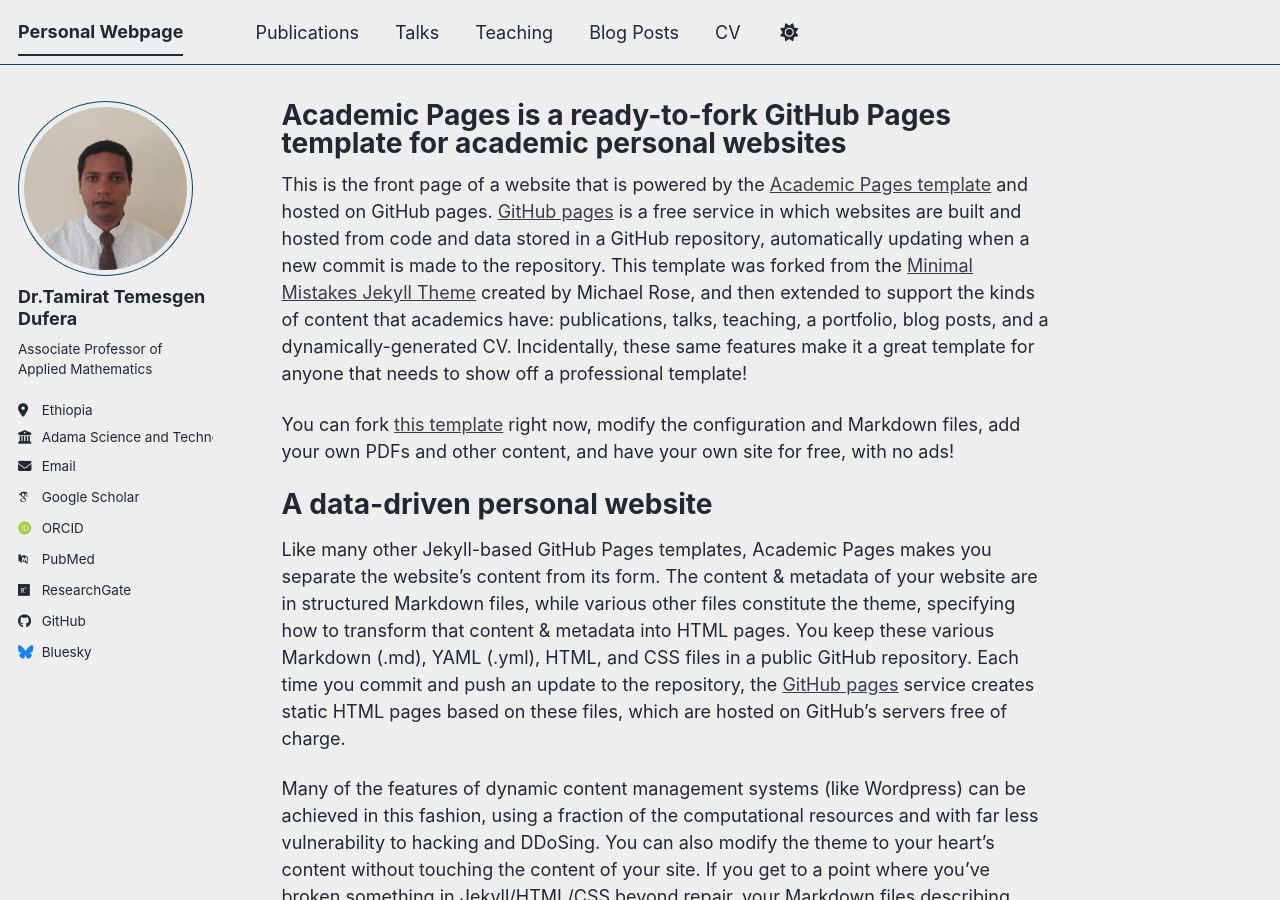
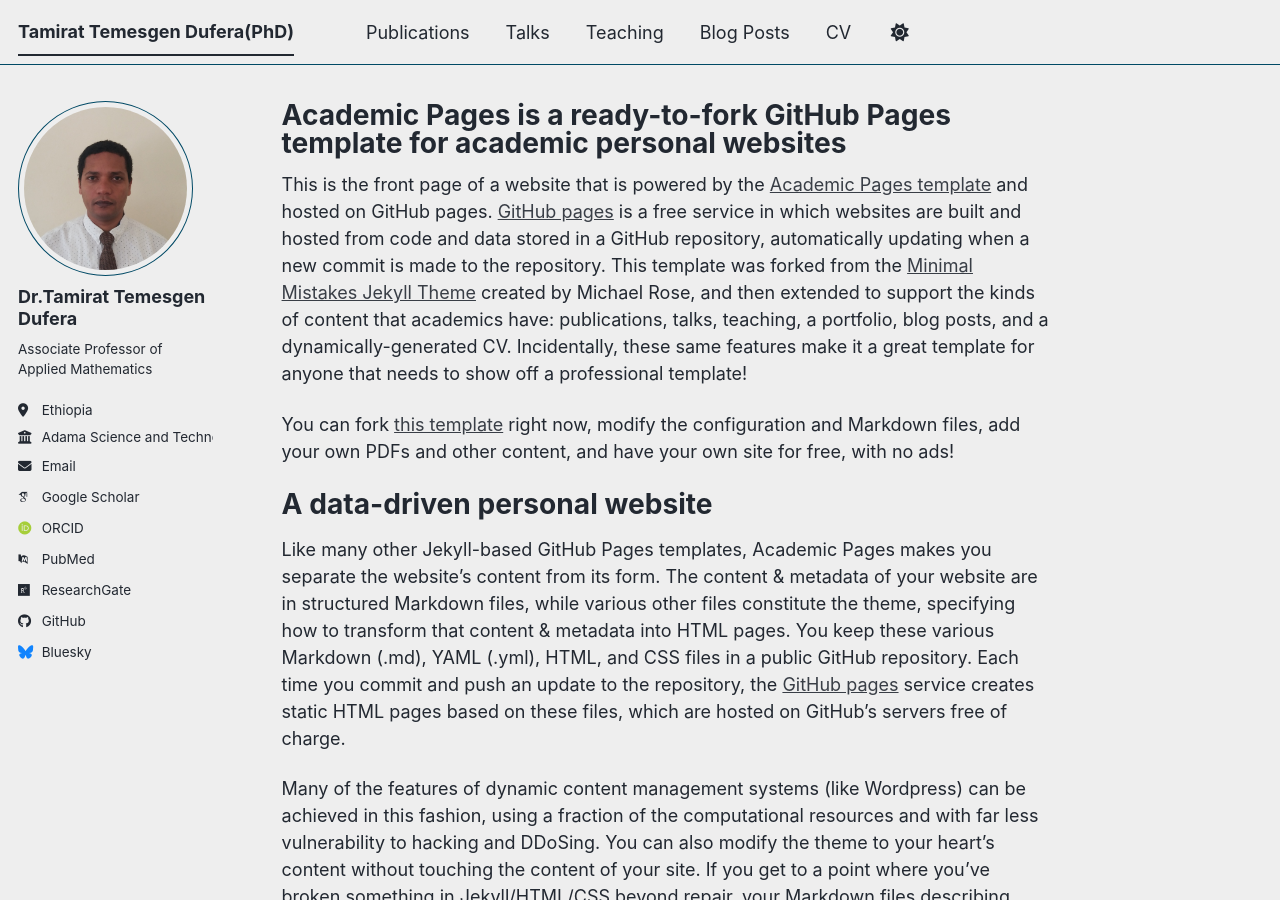
Before and after one commit to TamiratTDufera/TamiratTDufera.github.io, a Jekyll site: the page built from _pages/about.md, in a window 1280 px wide and 900 px high. Built offline with Jekyll 4.4.1, drawn with Linux system fonts in a browser that asks for light colours; some web fonts are replaced; a script bundle is joined from its source files by our own code; library files that are not in the unit come from our copies.

Commit message:
Update _config.yml

```diff
--- a/_config.yml
+++ b/_config.yml
@@ -9,7 +9,7 @@
 # Basic Site Settings
 locale                   : "en-US"
 site_theme               : "air" # The available themes options are "default", "air", "sunrise", "mint", "dirt" and "contrast"
-title                    : "Personal Webpage"
+title                    : "Tamirat Temesgen Dufera(PhD)"
 title_separator          : "-"
 name                     : &name "Tamirat Temesgen Dufera"
 description              : &description "Your Name's academic portfolio"   # Update this with a general description of your site, this is the default if not overridden by a page
```
